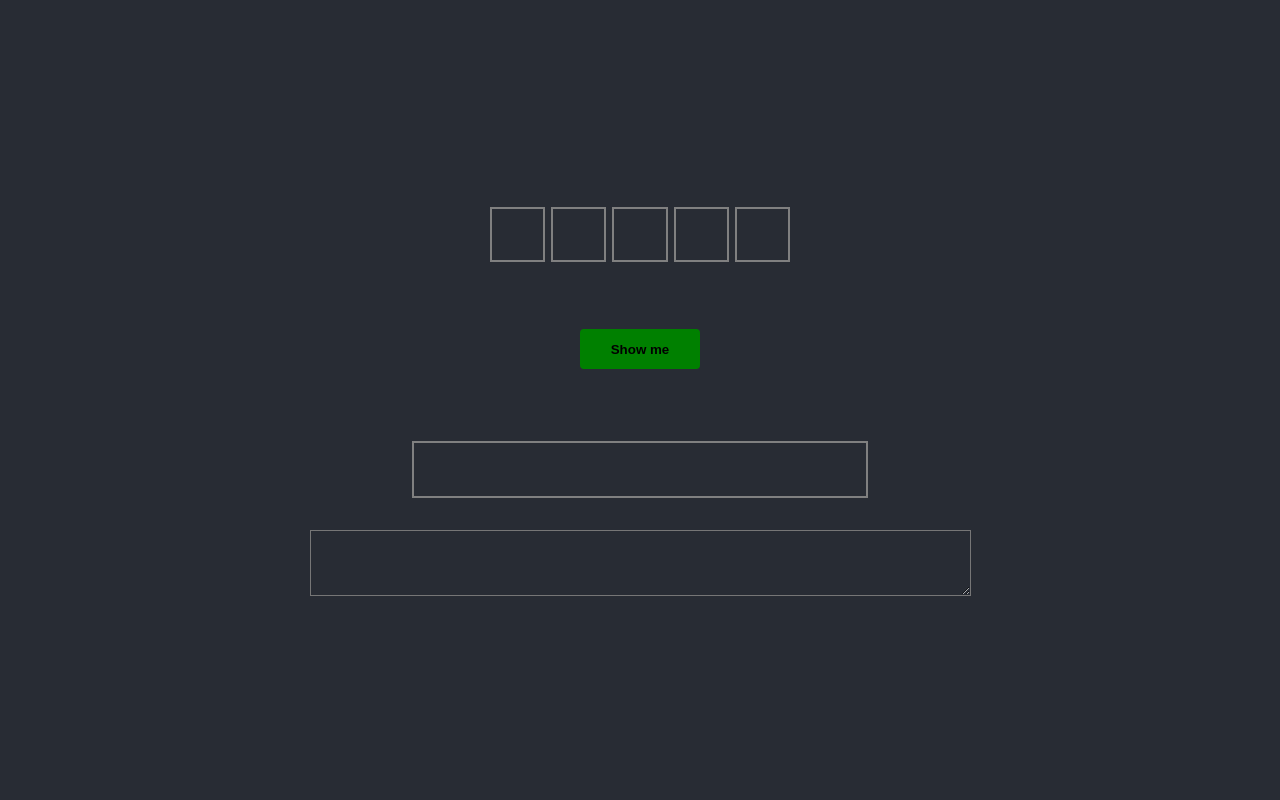
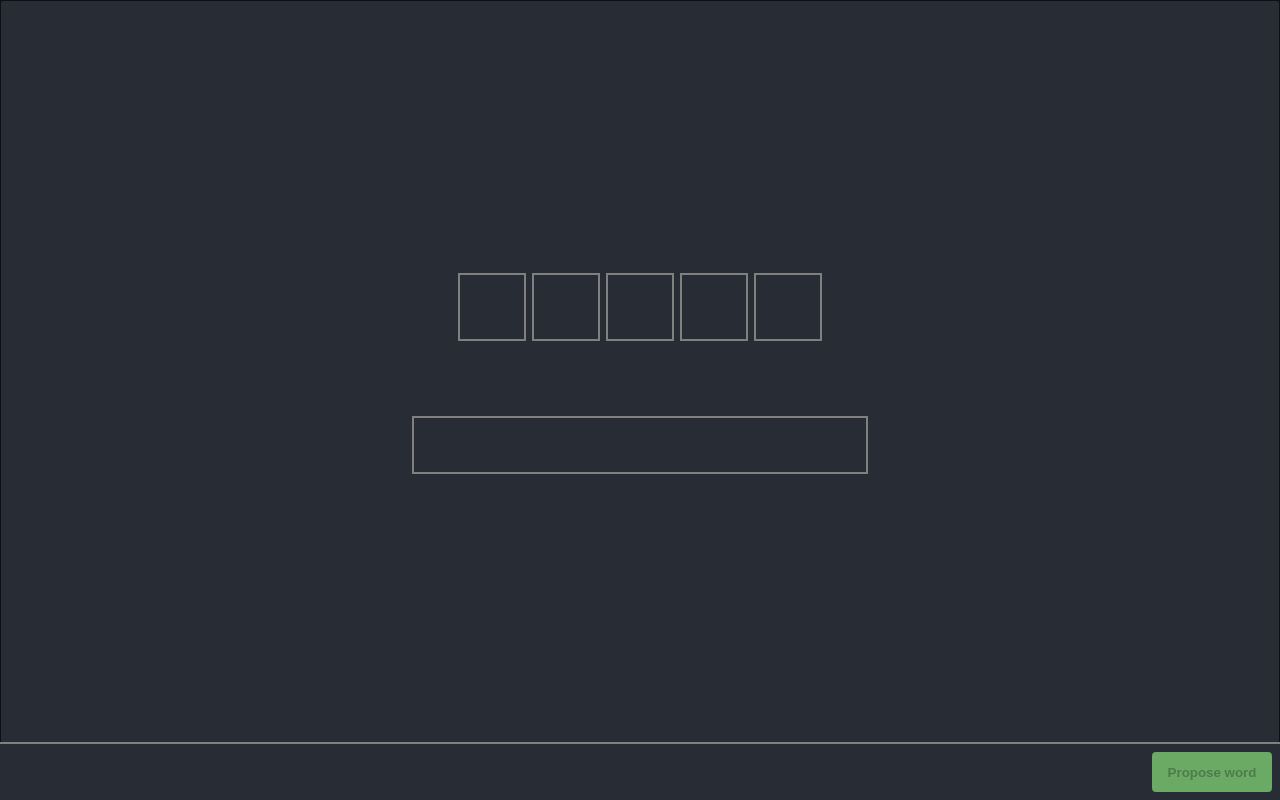
Before and after one commit to dstork/wordless, a React (Create React App) app: page / in a window 1280 px wide. Built offline with nearby package versions, Linux system fonts and the light colour scheme.

Commit message:
New logic works; slightly nicer UI

```diff
--- a/src/App.css
+++ b/src/App.css
@@ -1,24 +1,5 @@
 .App {
   text-align: center;
-}
-
-.App-logo {
-  height: 40vmin;
-  pointer-events: none;
-}
-
-textarea {
-	background-color: #282c34;
-	margin-top: 4vh;
-	font-size: "3vh";
-	color: white;
-}
-
-.word {
-	display: flex;
-	align-items: center;
-	justify-content: center;
-	width: fit-content;
 }
 
 #badLetters {
@@ -33,19 +14,31 @@ textarea {
 	font-weight: bolder;
 }
 
+#footerBar {
+	height: 7vh;
+	width: 100vw;
+	border-top: 2px solid gray;
+	position: fixed;
+	display: flex;
+	justify-content: right;
+	align-items: center;
+	bottom: 0px;
+	background-color: #282c34;
+}
+
 #showMe {
-	margin-top: 8vh;
-	background-color: green;
+	background-color: #6aaa64;
 	font-weight: bolder;
 	border: 0px;
 	border-radius: 0.5vh;
 	width: 15vh;
 	aspect-ratio: 3 / 1;
+	margin-right: 1vh;
 }
 
 .App-header {
   background-color: #282c34;
-  min-height: 100vh;
+  min-height: 93vh;
   display: flex;
   flex-direction: column;
   align-items: center;
@@ -53,16 +46,3 @@ textarea {
   font-size: calc(10px + 2vmin);
   color: white;
 }
-
-.App-link {
-  color: #61dafb;
-}
-
-@keyframes App-logo-spin {
-  from {
-    transform: rotate(0deg);
-  }
-  to {
-    transform: rotate(360deg);
-  }
-}
--- a/src/App.js
+++ b/src/App.js
@@ -1,6 +1,6 @@
-import { React, useState } from "react";
+import { React, useState, useRef } from "react";
 
-import Letter from './Letter';
+import Word from "./Word";
 
 import buildRegex from './buildRegex';
 
@@ -10,20 +10,58 @@ import './App.css';
 
 function App() {
 
-	const [word, setWord] = useState(".....");
+	const [words, setWords] = useState([""]);
 
-	const [colors, setColors] = useState(".....");
+	const [colors, setColors] = useState(["....."]);
 
 	const [badLetters, setBadLetters] = useState("");
 
-	const [matches, setMatches] = useState("");
+	const htmlDiv = useRef(null);
 
-	const letters = [0,1,2,3,4].map( idx => (
-		<Letter idx={idx} setWord={setWord} setColors={setColors}/>
-	));
+	const replaceLtr = (word, idx, ltr) => {
+		return word.substring(0, idx) + ltr + word.substring(idx + ltr.length);
+	};
 
-	const showWords = () => {
-		const regex = buildRegex(word.toLowerCase(), colors, badLetters);
+	const setColorWord = (idx, colors) => {
+		setColors(cols => {
+			const newCols = cols.slice();
+			newCols[idx] = colors;
+			return newCols;
+		});
+	};
+
+	let entries = [];
+	for (let i = 0; i < words.length; i++) {
+		// entries.push(<Word word={words[i]} colors={colors[i]} setColors={colors => setColors(cols => cols[i] = colors)} editable={i === words.length - 1}/>);
+		entries.push(<Word word={words[i]} colors={colors[i]} setColorWord={setColorWord.bind(null, i)} /*editable={i === words.length - 1}*//>);
+	}
+
+	const proposeWord = () => {
+		// get all bad (gray) letters from the last word and add them to "badLetters"
+		const word = words.at(-1);
+		const color = colors.at(-1);
+
+		const greens = [];
+		for (let i = 0; i < 5; i++) {
+			if (color[i] === "g") {
+				greens.push(word[i]);
+			}
+		}
+
+		let newGray = "";
+		for (let i = 0; i < 5; i++) {
+			if (color[i] === ".") {
+				// only add it to the "bad letters" list if it's not already green -- if it is, it must be explicitly excluded from this particular index
+				if (!greens.includes(word[i])) {
+					setBadLetters(badLetters => badLetters += word[i]);
+					newGray += word[i];
+				}
+			}
+		}
+
+		// since 'badLetters' is being available at the beginning of the next rendering,
+		// it has to be extended here manually
+		const regex = buildRegex(words, colors, badLetters + newGray);
 
 		// filter all words satisfying this condition/regex
 		fetch(wf)
@@ -45,11 +83,47 @@ function App() {
 					return b.value - a.value;		// sort largest first
 				});
 
-				// display the possible words somewhere
-				setMatches(sorted_matches.map(sm => {
-					return `${sm.word} (${sm.value})`;
-				}).join(", "));
+				setWords(words => [...words, sorted_matches[0].word]);
+
+				setColors(colors => [...colors, colors.at(-1).replaceAll("y", ".")] );
 			})
+	};
+
+	const handleMouseOver = () => {
+		htmlDiv.current.focus();
+	};
+
+	const handleKeyUp = (event) => {
+		// the key should be appended to the current word
+		const isValidLetter = ltr => ltr.match(/^[a-z]$/i);
+
+		const word = words.at(-1);
+		if (isValidLetter(event.key)) {
+			if (word.length < 5) {
+				setWords(words => {
+					const newWords = words.slice();
+					newWords[words.length - 1] = newWords[words.length - 1] + event.key;
+					return newWords;
+				});
+			}
+		} else if (event.keyCode === 8) {
+			if (word.length > 0) {
+				setWords(words => {
+					const newWords = words.slice();
+					const lastIndex = newWords.length - 1;
+					newWords[lastIndex] = newWords[lastIndex].substring(0, newWords[lastIndex].length - 1);
+					return newWords;
+				});
+
+				// set the color of the character that was just removed to "."
+				setColors(colors => {
+					const newColors = colors.slice();
+					const lastIndex = newColors.length - 1;
+					newColors[lastIndex] = replaceLtr(newColors[lastIndex], words[lastIndex].length - 1, ".");
+					return newColors;
+				});
+			}
+		}
 	};
 
 	const onValueChange = (event) => {
@@ -57,15 +131,16 @@ function App() {
 	};
 
   return (
-    <div className="App">
-      <header className="App-header">
-				<div className="word">
-					{ letters }
+    <div className="App" onKeyUp={handleKeyUp} tabIndex={-1} ref={htmlDiv}>
+      <header className="App-header" onMouseOver={handleMouseOver}>
+				{ entries }
+				<input id="badLetters" type="text" value={badLetters} onChange={onValueChange}/>
+      </header>
+			<footer>
+				<div id="footerBar">
+					<button id="showMe" onClick={proposeWord} disabled={words.at(-1).length < 5}>Propose word</button>
 				</div>
-				<button id="showMe" onClick={showWords}>Show me</button>
-				<input id="badLetters" type="text" value={badLetters} onChange={onValueChange}/>
-				<textarea rows="4" cols="80" value={matches} readOnly={true}/>
-      </header>
+			</footer>
     </div>
   );
 }
--- a/src/Letter.css
+++ b/src/Letter.css
@@ -1,5 +1,5 @@
 .letter {
-	width: 4vw;
+	width: 5vw;
 	aspect-ratio: 1;
 	border: 2px solid gray;
 	margin: 3px;
@@ -8,6 +8,13 @@
 	text-transform: uppercase;
 	outline: none;
 	user-select: none;
+	display: flex;
+	align-items: center;
+	justify-content: center;
+}
+
+.letter.gray {
+	background-color: #787c7e;
 }
 
 .letter.green {
--- a/src/Letter.js
+++ b/src/Letter.js
@@ -1,66 +1,38 @@
-import { React, useState, useRef } from "react";
+import { React } from "react";
 
 import "./Letter.css";
 
-function Letter({idx, setWord, setColors}) {
+function Letter({letter, idx, color, setColor, editable}) {
 
-	const [ltr, setLtr] = useState("");
-
-	const [bgColor, setBgColor] = useState("none");
-
-	const htmlDiv = useRef(null);
-
-	const replaceLtr = (word, ltr) => {
-		return word.substring(0, idx) + ltr + word.substring(idx + ltr.length);
-	};
-
-	const handleKeyUp = event => {
-		const isValidLetter = ltr => ltr.match(/^[a-z]$/i);
-
-		if (isValidLetter(event.key)) {
-			setLtr(event.key);
-			setWord(word => replaceLtr(word, event.key));
-			// a letter without a color does not make sense
-			if (bgColor === "none") {
-				setBgColor("yellow");
-				setColors(colors => replaceLtr(colors, "y"));
-			}
-		} else if (event.keyCode === 8) {
-			setLtr("");
-			setWord(word => replaceLtr(word, "."));
-			setBgColor("none");
-			setColors(colors => replaceLtr(colors, "."));
-		}
-	};
-
-	const handleHover = () => {
-		htmlDiv.current.focus();
+	// translation from color-string to CSS class
+	const colorCode = {
+		".": "gray",
+		"y": "yellow",
+		"g": "green"
 	};
 
 	const handleOnClick = () => {
 
-		const colorCode = {
-			yellow: "y",
-			green: "g"
+		if (!editable) return;
+
+		const toggleColor = {
+			".": "y",
+			"y": "g",
+			"g": "."
 		};
 
-		if (!ltr) return;
+		if (!letter) return;
 
-		setBgColor(bgColor => bgColor === "yellow" ? "green" : "yellow");
-
-		setColors(colors => replaceLtr(colors, colorCode[bgColor === "yellow" ? "green" : "yellow"]));
+		setColor(toggleColor[color]);
 	};
 
 	return (
 		<div
-			className={`letter ${bgColor}`}
+			className={`letter ${letter ? colorCode[color] : ""}`}
 			tabIndex={idx}
-			ref={htmlDiv}
-			onKeyUp={handleKeyUp}
-			onMouseOver={handleHover}
 			onClick={handleOnClick}
 		>
-			{ ltr }
+			{ letter }
 		</div>
 	)
 }
--- /dev/null
+++ b/src/Word.css
@@ -0,0 +1,7 @@
+.word {
+	display: flex;
+	flex-direction: row;
+	align-items: center;
+	justify-content: center;
+	width: fit-content;
+}
--- /dev/null
+++ b/src/Word.js
@@ -0,0 +1,29 @@
+import { React } from "react";
+
+import Letter from "./Letter";
+
+import "./Word.css";
+
+function Word({word, colors, setColorWord}) {
+
+	const replaceLtr = (word, idx, ltr) => {
+		return word.substring(0, idx) + ltr + word.substring(idx + ltr.length);
+	};
+
+	const setColor = (/* letter index */ idx, color) => {
+		const newColorLine = replaceLtr(colors, idx, color);
+		setColorWord(newColorLine);
+	}
+
+	const letters = [0, 1, 2, 3, 4].map(idx => {
+		return <Letter letter={idx < word.length ? word[idx] : undefined} idx={idx} key={idx} color={colors[idx]} setColor={setColor.bind(null, idx)} editable={idx < word.length}/>
+	});
+
+	return (
+		<div className="word">
+			{ letters }
+		</div>
+	);
+}
+
+export default Word;
--- a/src/buildRegex.js
+++ b/src/buildRegex.js
@@ -1,12 +1,17 @@
-function buildRegex(word, colors, badLetters) {
-	const getAllOtherYellows = (word, idx) => {
+function buildRegex(words, colors, badLetters) {
+
+	const getAllOtherYellows = (words) => {
 		const yellows = [];
-		for (let i = 0; i < 5; i++) {
-			if (i === idx) continue;
-			if (colors[i] === "y") {
-				yellows.push(word[i]);
+		for (let word_idx = 0; word_idx < words.length; word_idx++) {
+			for (let i = 0; i < 5; i++) {
+				if (colors[word_idx][i] === "y") {
+					if (!yellows.includes(words[word_idx][i])) {
+						yellows.push(words[word_idx][i]);
+					}
+				}
 			}
 		}
+
 		return yellows;
 	};
 
@@ -17,27 +22,42 @@ function buildRegex(word, colors, badLetters) {
 	}
 
 	// for all yellows letters, we need to ensure they're in the word somewhere
-  // again, a lookahead assertion is used
-	const yellows = getAllOtherYellows(word, -1);
+  // again, a lookahead assertion is used -- TODO: how to handle multiple matching characters?
+	const yellows = getAllOtherYellows(words);
 	for (const yellow of yellows) {
 		regexString += `(?=.*${yellow}.*)`;
 	}
 
+	const latest_word_idx = words.length - 1;
+
 	regexString += [0, 1, 2, 3, 4].map(idx => {
-		if (colors[idx] === "g") {
-			return word[idx];
-		} else if (colors[idx] === "y") {
+		if (colors[latest_word_idx][idx] === "g") {
+			// easist case: the character was already correct, so any word fitting will have the same character
+			return words[latest_word_idx][idx].toLowerCase();
+		} else if (colors[latest_word_idx][idx] === ".") {
+			// check if it is part of bad letters, and if not, explicitly exclude it
+			if (badLetters.indexOf(words[latest_word_idx][idx]) === -1) {
+				return `[^${words[latest_word_idx][idx]}]`;
+			} else {
+				return ".";
+			}
+		} else {
+			// we have to check all entries for the n-th character and collect all yellows
+			const column_yellows = [];
+			for (let word_idx = 0; word_idx < words.length; word_idx++) {
+				if (colors[word_idx][idx] === "y") {
+					column_yellows.push(words[word_idx][idx].toLowerCase());
+				}
+			}
+
 			// this case depends on the existence of "free" (.) fields; if there are none then
 			// the solution is a permutation of the yellow fields
-			if (word.indexOf(".") !== -1) {
-				return `[^${word[idx]}]`;
+			if (colors[latest_word_idx].indexOf(".") !== -1) {
+				return `[^${yellows.filter(y => column_yellows.includes(y)).join("")}]`;		// e.g. [^dfi]
 			} else {
-				// build an inclusive list of all yellow characters, except the current
-				const yellows = getAllOtherYellows(word, idx);
-				return `[${yellows}]`;
+				// build an inclusive list of all yellow characters, except those for the current column
+				return `[${yellows.filter(y => !column_yellows.includes(y)).join("")}]`;
 			}
-		} else {
-			return ".";
 		}
 	}).join("");
 
```
Also changed, not shown: 1 other file (tests, documents, lock files or other folders).
